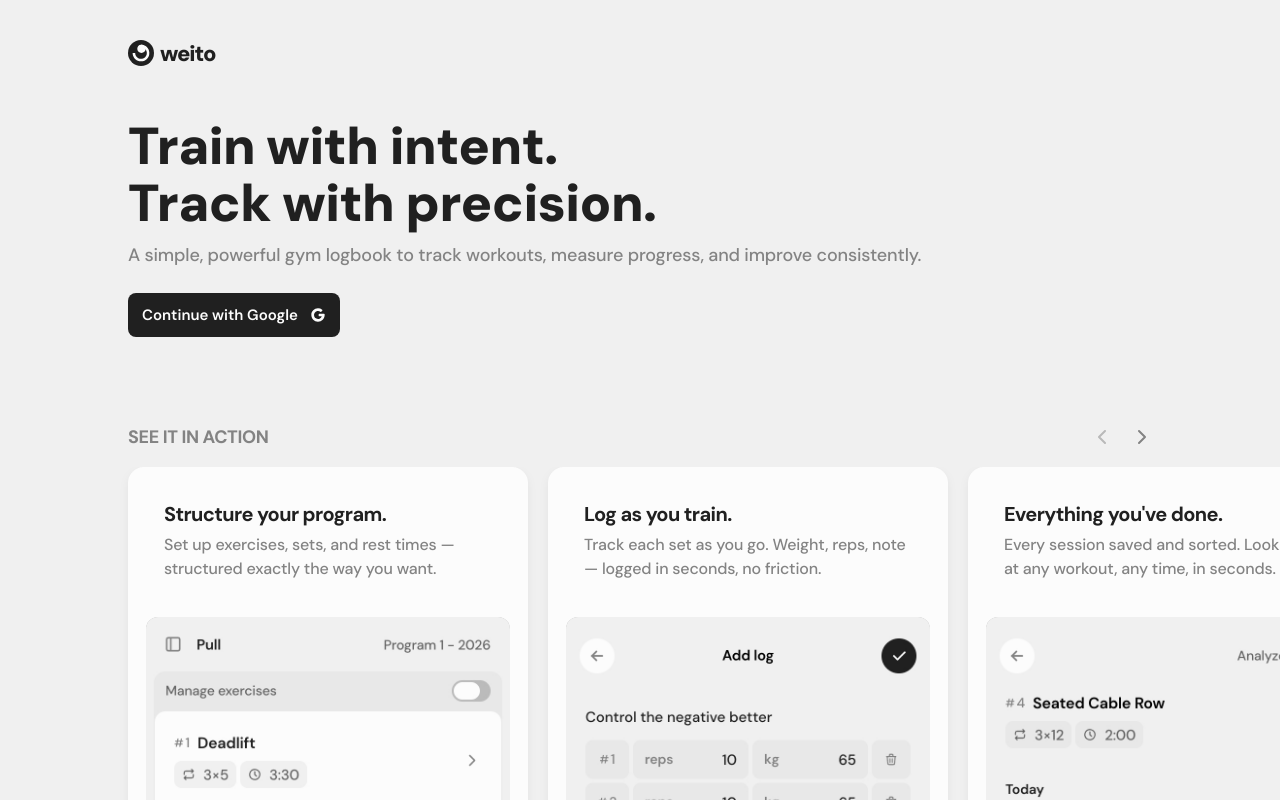
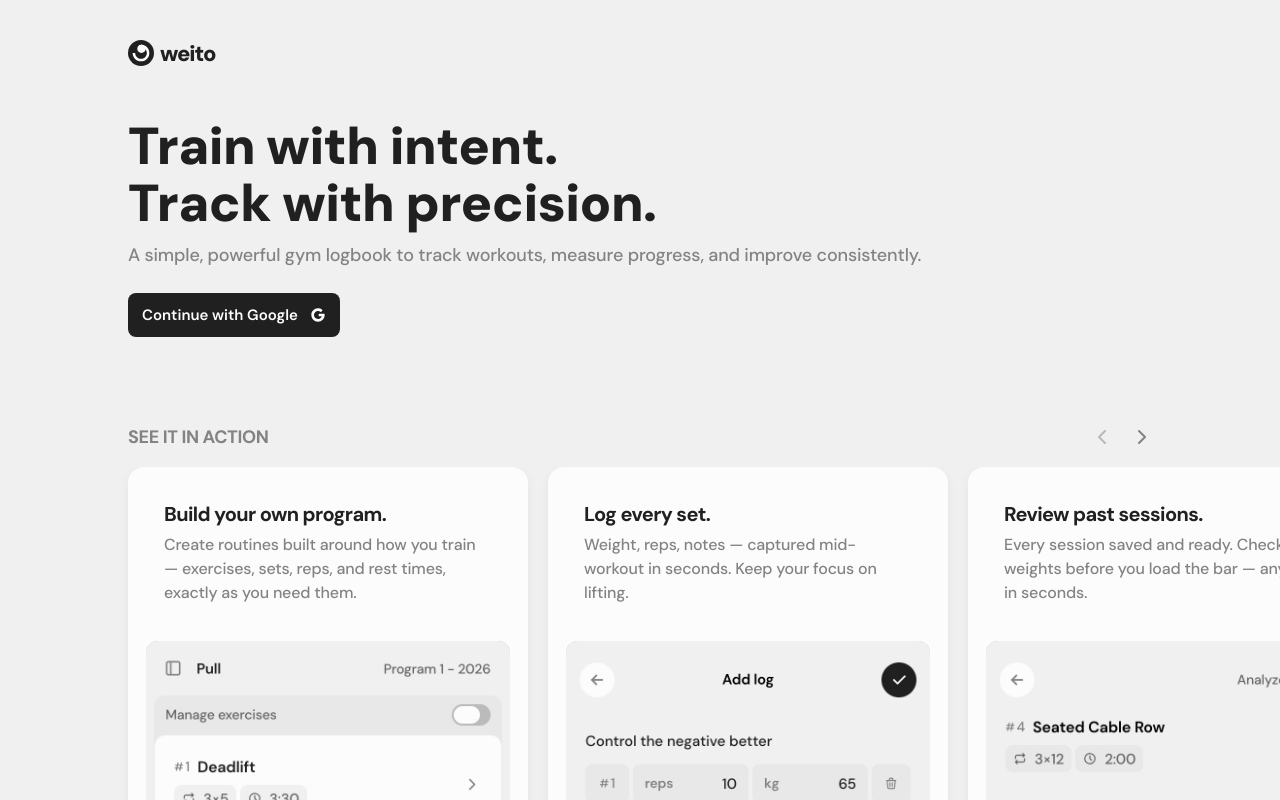
Before and after one commit to mcornale/weito, a SvelteKit app: page /get-started in a window 1280 px wide. Shown: the top 800 px of the page. Built offline with nearby package versions, Linux system fonts and the light colour scheme; no server answers.

Commit message:
improve features texts

```diff
--- a/src/routes/get-started/+page.svelte
+++ b/src/routes/get-started/+page.svelte
@@ -18,34 +18,32 @@
 
 	const features = [
 		{
-			title: 'Structure your program.',
-			description: 'Set up exercises, sets, and rest times — structured exactly the way you want.',
+			title: 'Build your own program.',
+			description:
+				'Create routines built around how you train — exercises, sets, reps, and rest times, exactly as you need them.',
 			image: screenRoutineImage,
-			alt: 'Routine view',
-			loading: 'eager' as const
+			alt: 'Routine view'
 		},
 		{
-			title: 'Log as you train.',
-			description: 'Track each set as you go. Weight, reps, note — logged in seconds, no friction.',
+			title: 'Log every set.',
+			description:
+				'Weight, reps, notes — captured mid-workout in seconds. Keep your focus on lifting.',
 			image: screenAddLogImage,
-			alt: 'Add log view',
-			loading: 'lazy' as const
+			alt: 'Add log view'
 		},
 		{
-			title: "Everything you've done.",
+			title: 'Review past sessions.',
 			description:
-				'Every session saved and sorted. Look back at any workout, any time, in seconds.',
+				'Every session saved and ready. Check past weights before you load the bar — anytime, in seconds.',
 			image: screenLogsImage,
-			alt: 'Session history view',
-			loading: 'lazy' as const
+			alt: 'Session history view'
 		},
 		{
-			title: 'Understand your progress.',
+			title: 'Measure real progress.',
 			description:
-				'See your volume and strength trend over time, so you always know what to do next.',
+				'Analyze volume and estimated 1RM over time. Know when you\u2019re progressing or due for a deload.',
 			image: screenAnalyzeImage,
-			alt: 'Progress analytics view',
-			loading: 'lazy' as const
+			alt: 'Progress analytics view'
 		}
 	];
 
@@ -148,7 +146,7 @@
 							alt={feature.alt}
 							width="750"
 							height="1000"
-							loading={feature.loading}
+							loading={i === 0 ? 'eager' : 'lazy'}
 						/>
 					</div>
 				</div>
@@ -193,9 +191,9 @@
 	}
 
 	.hero-description {
-		font-size: 1.6rem;
+		font-size: 1.7rem;
 		color: var(--neutral-10);
-		text-wrap: balance;
+		text-wrap: pretty;
 
 		@media (width >= 576px) {
 			font-size: 1.8rem;
```
